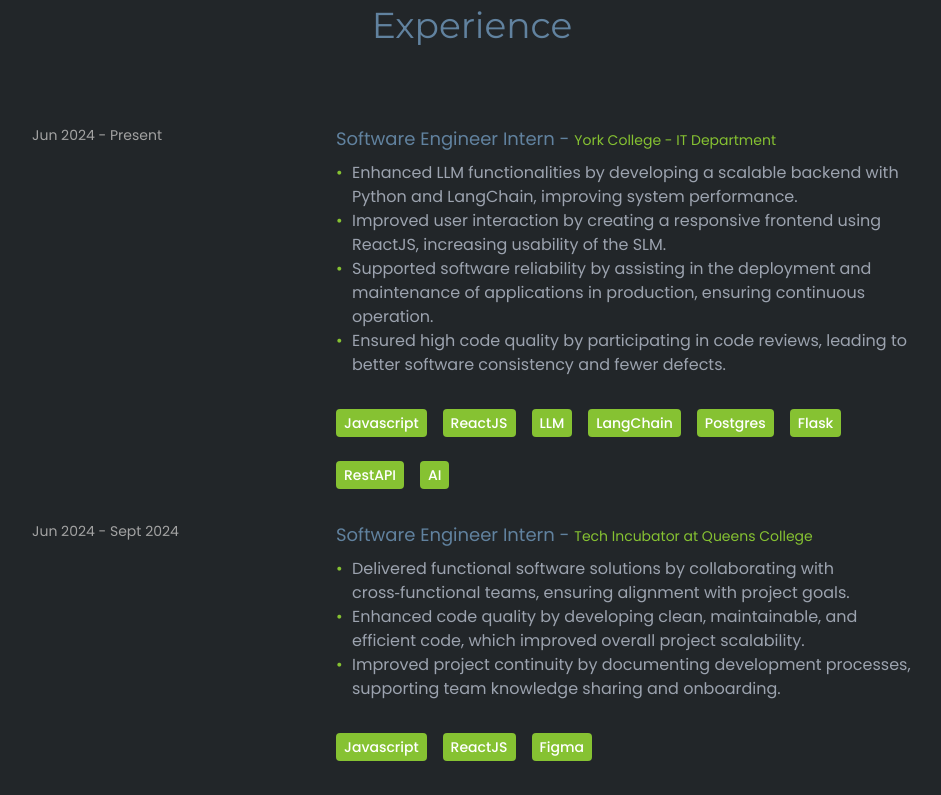
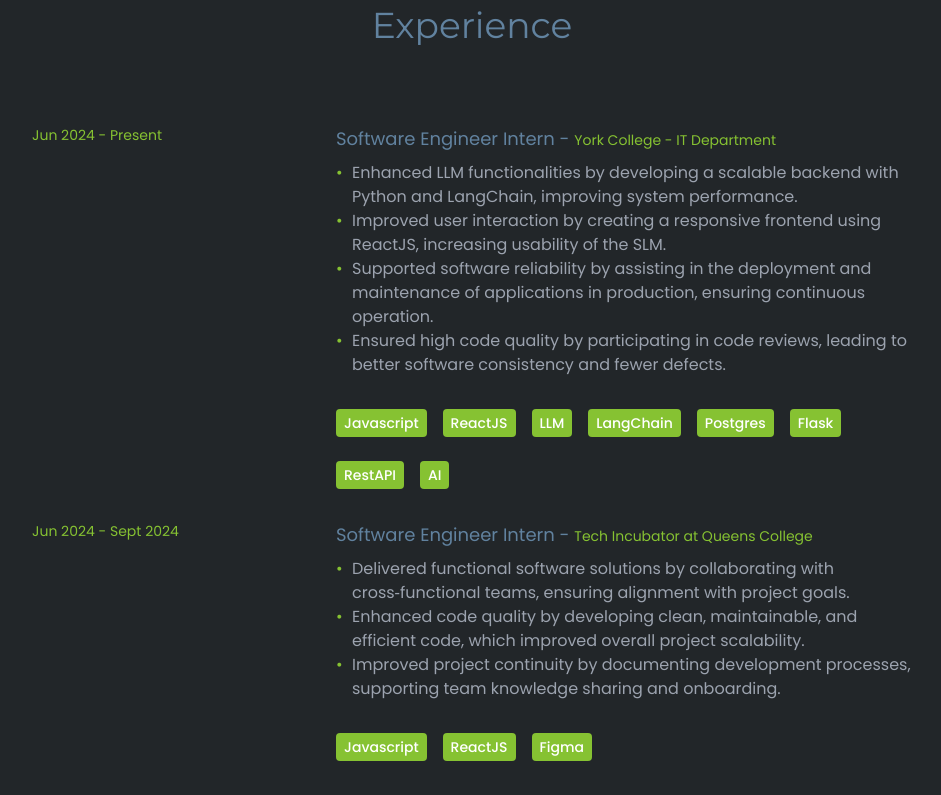
Before and after one commit to shasigdel/portfolio-website, a React (Create React App) app: page / in a window 1280 px wide. Shown: the part 1720-2515 px from the top of the page, without its empty margins (168-1109 px from the left). Built offline with nearby package versions, Linux system fonts and the light colour scheme.

Commit message:
Resume update - Hibernate

```diff
--- a/src/components/experience/Experience.js
+++ b/src/components/experience/Experience.js
@@ -10,7 +10,7 @@
 {EXPERIENCES.map((experience, index) => (
   <div key={index} className='mb-8 flex flex-wrap lg:justify-center text-lg'>
     <div className='w-full lg:w-1/4'>
-      <p className='mb-2 text-sm text-neutral-400'>{experience.year}</p>
+      <p className='mb-2 text-sm text-designColor'>{experience.year}</p>
     </div>
     <div className='w-full max-w-xl lg:w-3/4'>
       <h6 className='mb-2 font-bodyFont'>{experience.role} - <span className='text-sm text-designColor'>{experience.company}</span></h6>
```
Also changed, not shown: 1 other file (tests, documents, lock files or other folders).
